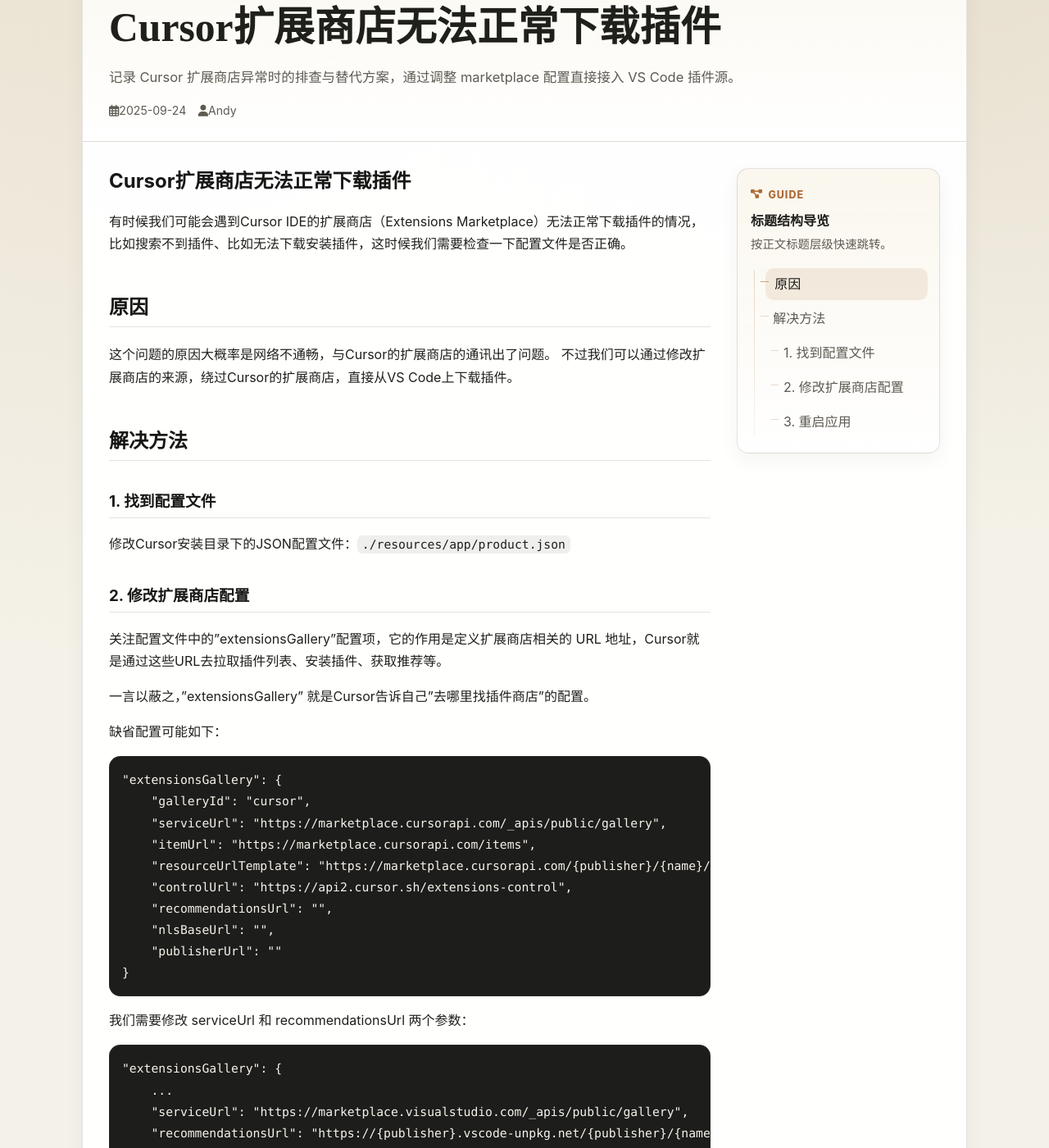
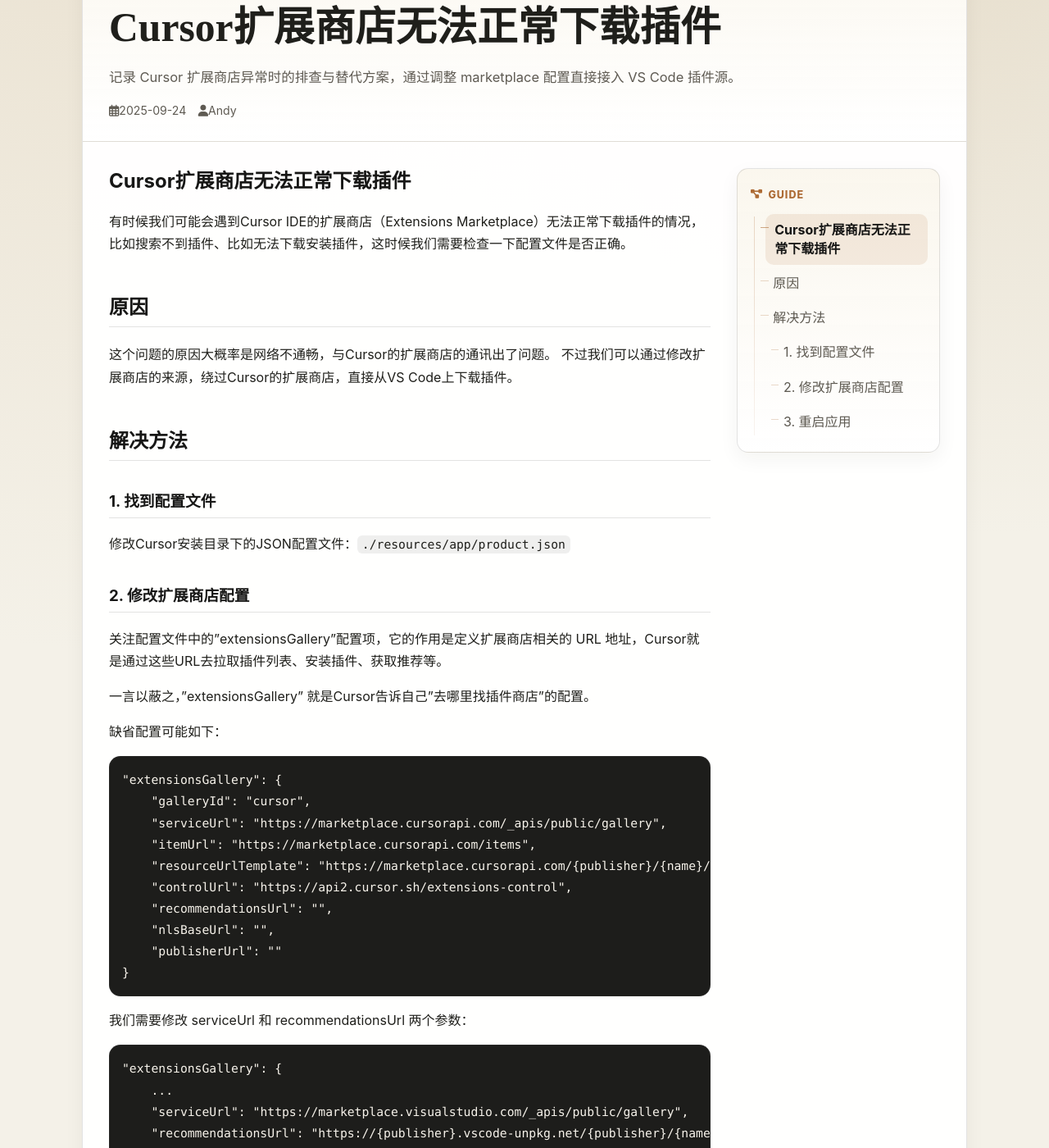
Before and after one commit to shenqislx/gnss-workshop.github.io, a Jekyll site: the page built from _articles/cursor-extension-market-cfg.md, in a window 1280 px wide and 1400 px high, scrolled down 231 px. Shown: the whole window at 82% size. Built offline with Jekyll 4.4.1, drawn with Linux system fonts in a browser that asks for light colours.

Commit message:
Fix navigation.

```diff
--- a/_layouts/article.html
+++ b/_layouts/article.html
@@ -141,9 +141,7 @@
                 <aside class="article-outline" data-article-outline hidden aria-labelledby="article-outline-title">
                     <div class="article-outline-shell">
                         <span class="article-outline-kicker"><i class="fas fa-diagram-project"></i>Guide</span>
-                        <h2 class="article-outline-title" id="article-outline-title">标题结构导览</h2>
-                        <p class="article-outline-copy">按正文标题层级快速跳转。</p>
-                        <nav class="article-outline-nav" aria-label="文章标题导览">
+                        <nav class="article-outline-nav" aria-label="文章标题导览" id="article-outline-title">
                             <ol class="article-outline-list" data-article-outline-list></ol>
                         </nav>
                     </div>
--- a/assets/css/site.css
+++ b/assets/css/site.css
@@ -1096,6 +1096,7 @@
     display: inline-flex;
     align-items: center;
     gap: 0.4rem;
+    margin-bottom: 0.8rem;
     color: var(--accent);
     font-size: 0.78rem;
     font-weight: 800;
@@ -1103,21 +1104,9 @@
     text-transform: uppercase;
 }
 
-.article-outline-title {
-    margin: 0.55rem 0 0;
-    font-size: 1rem;
-    line-height: 1.4;
-}
-
-.article-outline-copy {
-    margin: 0.35rem 0 0;
-    color: var(--muted);
-    font-size: 0.9rem;
-}
-
 .article-outline-list {
     position: relative;
-    margin: 1rem 0 0;
+    margin: 0;
     padding: 0 0 0 1rem;
     list-style: none;
 }
@@ -1148,6 +1137,10 @@
     width: 0.6rem;
     height: 1px;
     background: rgba(173, 107, 53, 0.25);
+}
+
+.article-outline-item-level-h1 {
+    font-weight: 700;
 }
 
 .article-outline-item-level-h3 {
```
Also changed, not shown: other parts of _layouts/article.html (+1 -1 lines), 5 other files.
